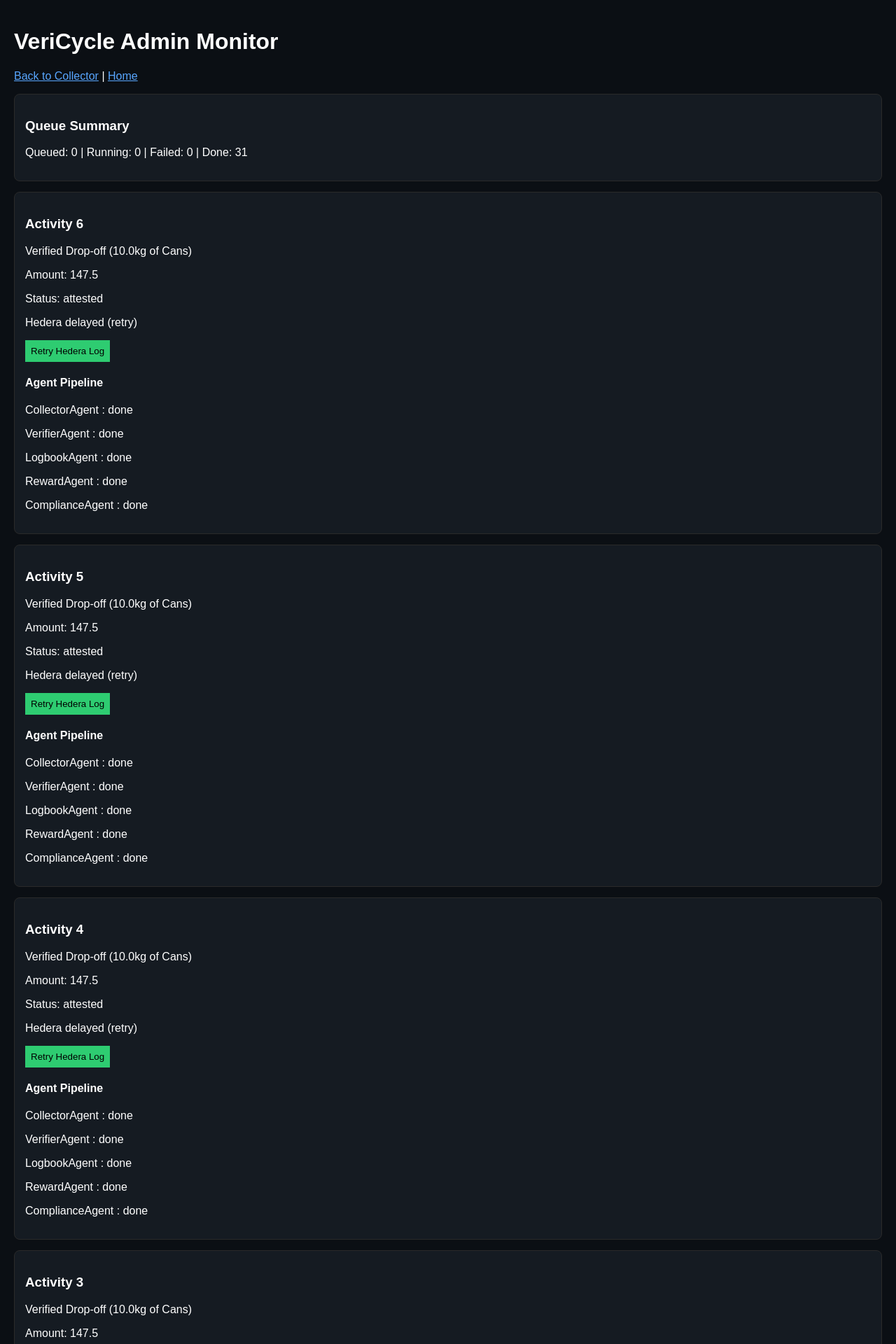
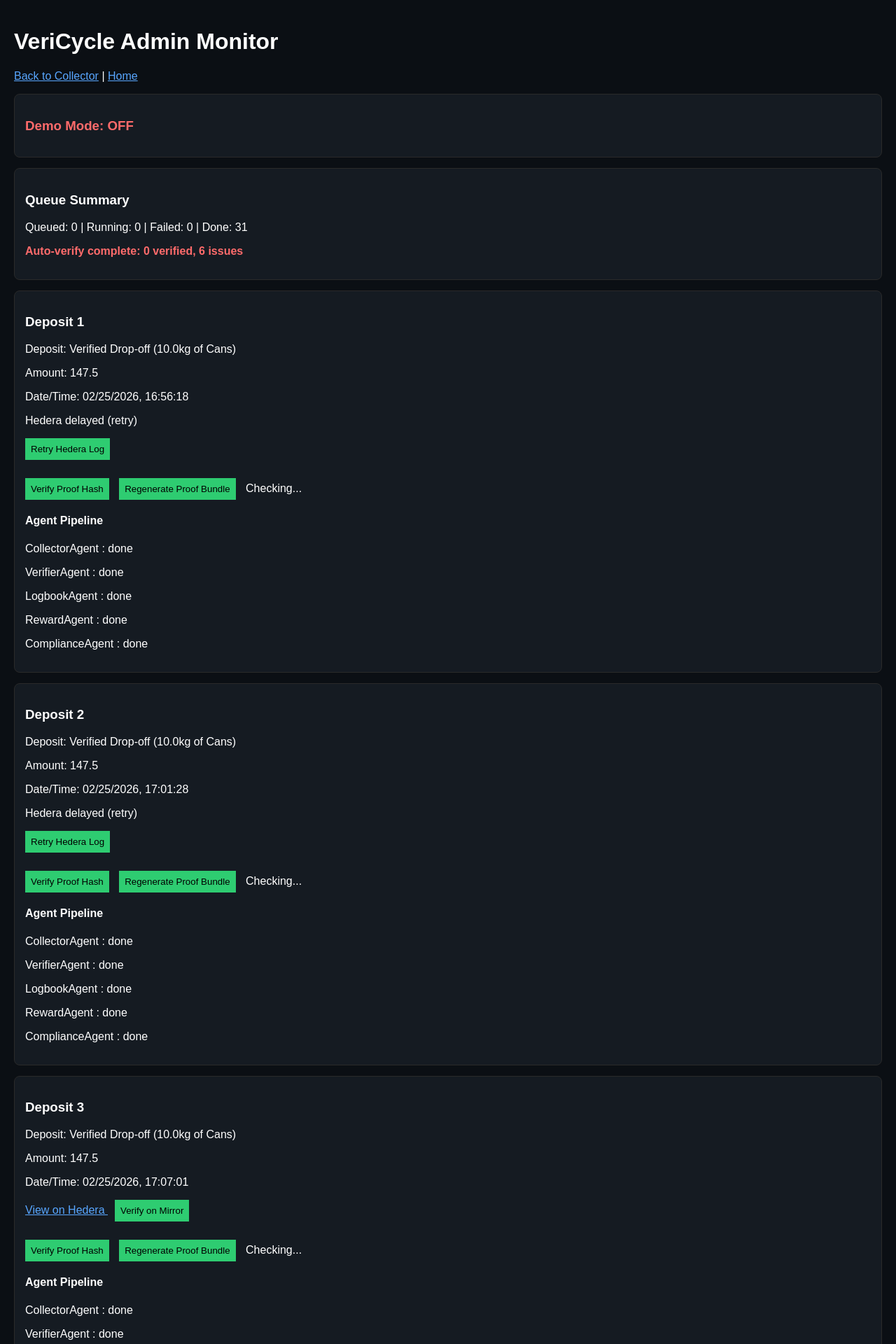
Before and after one commit to commit-to-Noma/VeriCycle, a Flask app: page /admin/monitor in a window 1280 px wide. Shown: the top 1920 px of the page at 70% size. Run offline with Flask 3, Linux system fonts and the light colour scheme; data comes from the database, SQL or seed files in the repository; both versions use the stored data as it was after the commit.

Commit message:
feat: Refactor proof hash generation in LogbookAgent and VerifierAgent; add demo mode handling and auto-verification in admin monitor

```diff
--- a/app.py
+++ b/app.py
@@ -32,6 +32,7 @@ import subprocess
 import os
 import requests
 import json
+import hashlib
 import re
 import threading
 from sqlalchemy.exc import OperationalError
@@ -47,6 +48,7 @@ app = Flask(__name__)
 app.config['SECRET_KEY'] = 'a-really-secret-key-that-you-should-change'
 app.config['SQLALCHEMY_DATABASE_URI'] = 'sqlite:///' + os.path.join(basedir, 'vericycle.db')
 app.config['SQLALCHEMY_TRACK_MODIFICATIONS'] = False
+DEMO_MODE = os.getenv("DEMO_MODE", "0") == "1"
 
 # -----------------------------------------------------------------
 # 2. INITIALIZE TOOLS
@@ -90,6 +92,27 @@ login_manager.login_message_category = None
 from models import User, Activity, Location, WasteSchedule, HouseholdProfile, PickupEvent, AgentLog, AgentTask
 from extensions import db as _db  # ensure db is available for seed helper
 from agents.proof_utils import build_proof_hash
+
+
+def stable_proof_input(bundle: dict) -> dict:
+    """
+    Return only stable fields for proof hashing.
+    Excludes transient pipeline/task fields to prevent hash drift.
+    """
+    return {
+        "vericycle_version": bundle.get("vericycle_version"),
+        "activity_id": bundle.get("activity_id"),
+        "timestamp": bundle.get("timestamp"),
+        "user": bundle.get("user"),
+        "description": bundle.get("description"),
+        "amount": bundle.get("amount"),
+        "stage": bundle.get("stage"),
+    }
+
+
+def compute_proof_sha256(stable_dict: dict) -> str:
+    canonical = json.dumps(stable_dict, sort_keys=True, separators=(",", ":"), ensure_ascii=False)
+    return hashlib.sha256(canonical.encode("utf-8")).hexdigest()
 
 
 def seed_layer0_if_empty():
@@ -139,22 +162,24 @@ def ensure_activity_columns():
 
 def backfill_activity_proof_hashes():
     try:
-        missing = Activity.query.filter(
-            (Activity.proof_hash.is_(None)) | (Activity.proof_hash == "")
-        ).all()
-        if not missing:
+        activities = Activity.query.all()
+        if not activities:
             return
 
-        for act in missing:
+        for act in activities:
             user = db.session.get(User, act.user_id)
-            act.proof_hash = build_proof_hash(
-                activity_id=act.id,
-                user_email=(user.email if user else ""),
-                amount=act.amount,
-                description=act.desc,
-                created_at=act.timestamp,
-                verifier_trust_weight=act.trust_weight,
-            )
+            bundle = {
+                "vericycle_version": "hackathon-2026",
+                "activity_id": act.id,
+                "timestamp": act.timestamp,
+                "user": (user.email if user else ""),
+                "description": act.desc,
+                "amount": float(act.amount) if act.amount is not None else None,
+                "stage": "recorded",
+            }
+            stable_hash = compute_proof_sha256(stable_proof_input(bundle))
+            if act.proof_hash != stable_hash:
+                act.proof_hash = stable_hash
             if not getattr(act, "logbook_status", None):
                 act.logbook_status = "anchored" if act.hedera_tx_id else "pending"
 
@@ -775,14 +800,16 @@ def simulate_deposit():
         db.session.add(activity)
         db.session.commit()
 
-        activity.proof_hash = build_proof_hash(
-            activity_id=activity.id,
-            user_email=current_user.email,
-            amount=activity.amount,
-            description=activity.desc,
-            created_at=activity.timestamp,
-            verifier_trust_weight=activity.trust_weight,
-        )
+        stable_bundle = {
+            "vericycle_version": "hackathon-2026",
+            "activity_id": activity.id,
+            "timestamp": activity.timestamp,
+            "user": current_user.email,
+            "description": activity.desc,
+            "amount": float(activity.amount) if activity.amount is not None else None,
+            "stage": "recorded",
+        }
+        activity.proof_hash = compute_proof_sha256(stable_proof_input(stable_bundle))
         db.session.commit()
 
         activity_id = activity.id
@@ -964,29 +991,95 @@ def download_proof_bundle(activity_id):
     if activity.user_id != current_user.id and current_user.role not in ('admin', 'center'):
         abort(403)
 
-    user = db.session.get(User, activity.user_id)
-    bundle = {
-        "activity_id": activity.id,
-        "user_email": user.email if user else None,
-        "timestamp": activity.timestamp,
-        "description": activity.desc,
-        "amount": activity.amount,
-        "status": activity.status,
-        "pipeline_stage": activity.pipeline_stage,
-        "trust_weight": activity.trust_weight,
-        "proof_hash": activity.proof_hash,
-        "logbook_status": activity.logbook_status,
-        "hedera_tx_id": activity.hedera_tx_id,
-        "last_error": activity.last_error,
-    }
+    payload_data = _build_proof_payload(activity=activity)
+    proof_sha256 = _compute_proof_sha256(payload_data)
+    payload_data["proof_sha256"] = proof_sha256
+    payload_data["proof_hash"] = proof_sha256
+    payload_data["proof_hash_basis"] = "stable_fields_v1"
+    payload_data["proof_hash_fields"] = list(stable_proof_input(payload_data).keys())
 
-    payload = json.dumps(bundle, indent=2).encode('utf-8')
+    if activity.proof_hash != proof_sha256:
+        activity.proof_hash = proof_sha256
+        try:
+            db.session.commit()
+        except Exception:
+            db.session.rollback()
+
+    payload = json.dumps(payload_data, indent=2, ensure_ascii=False).encode('utf-8')
     return send_file(
         io.BytesIO(payload),
         mimetype='application/json',
         as_attachment=True,
         download_name=f'proof-bundle-{activity.id}.json'
     )
+
+
+def _build_proof_payload(activity=None, fallback_activity_id='', fallback_timestamp='', fallback_desc='', fallback_amount=0.0, fallback_user=''):
+    tasks = []
+    if activity:
+        tasks = (
+            AgentTask.query
+            .filter_by(activity_id=activity.id)
+            .order_by(AgentTask.id.asc())
+            .all()
+        )
+
+    latest_by_agent = {}
+    for task in tasks:
+        latest_by_agent[task.agent_name] = task
+
+    pipeline_order = ["CollectorAgent", "VerifierAgent", "LogbookAgent", "RewardAgent", "ComplianceAgent"]
+
+    def _agent_sort_key(agent_name: str):
+        try:
+            return (pipeline_order.index(agent_name), agent_name)
+        except ValueError:
+            return (len(pipeline_order), agent_name)
+
+    agent_approvals = []
+    for agent_name in sorted(latest_by_agent.keys(), key=_agent_sort_key):
+        task = latest_by_agent[agent_name]
+        agent_approvals.append({
+            "agent": task.agent_name,
+            "status": task.status,
+            "attempts": task.attempts,
+            "last_error": task.last_error,
+        })
+
+    effective_activity_id = activity.id if activity else (fallback_activity_id or "")
+    effective_timestamp = activity.timestamp if activity else (fallback_timestamp or datetime.now(timezone.utc).isoformat())
+    activity_user_email = None
+    if activity:
+        rel_user = getattr(activity, "user", None)
+        if rel_user is not None:
+            activity_user_email = getattr(rel_user, "email", None)
+        if not activity_user_email and getattr(activity, "user_id", None):
+            db_user = db.session.get(User, activity.user_id)
+            activity_user_email = db_user.email if db_user else None
+
+    effective_user = activity_user_email or fallback_user or ""
+    effective_description = getattr(activity, "desc", "") if activity else fallback_desc
+    effective_amount = activity.amount if activity and activity.amount is not None else fallback_amount
+    effective_stage = "recorded"
+    effective_hedera_tx_id = activity.hedera_tx_id if activity else None
+
+    payload_data = {
+        "vericycle_version": "hackathon-2026",
+        "activity_id": effective_activity_id,
+        "timestamp": effective_timestamp.isoformat() if hasattr(effective_timestamp, "isoformat") else str(effective_timestamp),
+        "user": effective_user,
+        "description": effective_description,
+        "amount": float(effective_amount) if effective_amount is not None else None,
+        "stage": effective_stage,
+        "hedera_tx_id": effective_hedera_tx_id,
+        "agent_approvals": agent_approvals,
+    }
+    return payload_data
+
+
+def _compute_proof_sha256(payload_data: dict):
+    stable = stable_proof_input(payload_data)
+    return compute_proof_sha256(stable)
 
 
 @app.get('/api/proof-bundle-generated')
@@ -996,7 +1089,6 @@ def download_generated_proof_bundle():
     timestamp = request.args.get('timestamp', '')
     desc = request.args.get('desc', '')
     amount_raw = request.args.get('amount', '0')
-    trust_weight_raw = request.args.get('trust_weight', '0.85')
     user_email = request.args.get('user_email') or current_user.email
 
     try:
@@ -1004,42 +1096,82 @@ def download_generated_proof_bundle():
     except Exception:
         amount = 0.0
 
+    activity = None
     try:
-        trust_weight = float(trust_weight_raw)
+        parsed_activity_id = int(activity_id)
+        activity = db.session.get(Activity, parsed_activity_id)
     except Exception:
-        trust_weight = 0.85
+        activity = None
 
-    proof_hash = build_proof_hash(
-        activity_id=activity_id,
-        user_email=user_email,
-        amount=amount,
-        description=desc,
-        created_at=timestamp,
-        verifier_trust_weight=trust_weight,
+    payload_data = _build_proof_payload(
+        activity=activity,
+        fallback_activity_id=activity_id,
+        fallback_timestamp=timestamp,
+        fallback_desc=desc,
+        fallback_amount=amount,
+        fallback_user=user_email,
     )
 
-    bundle = {
-        "activity_id": activity_id,
-        "user_email": user_email,
-        "timestamp": timestamp,
-        "description": desc,
-        "amount": amount,
-        "status": "verified",
-        "pipeline_stage": "attested",
-        "trust_weight": trust_weight,
-        "proof_hash": proof_hash,
-        "logbook_status": "pending",
-        "hedera_tx_id": None,
-        "last_error": None,
-    }
+    proof_sha256 = _compute_proof_sha256(payload_data)
+    payload_data["proof_sha256"] = proof_sha256
+    payload_data["proof_hash"] = proof_sha256
+    payload_data["proof_hash_basis"] = "stable_fields_v1"
+    payload_data["proof_hash_fields"] = list(stable_proof_input(payload_data).keys())
 
-    payload = json.dumps(bundle, indent=2).encode('utf-8')
+    if activity and activity.proof_hash != proof_sha256:
+        activity.proof_hash = proof_sha256
+        try:
+            db.session.commit()
+        except Exception:
+            db.session.rollback()
+
+    payload = json.dumps(payload_data, indent=2, ensure_ascii=False).encode('utf-8')
     return send_file(
         io.BytesIO(payload),
         mimetype='application/json',
         as_attachment=True,
-        download_name=f'proof-bundle-{activity_id or "generated"}.json'
+        download_name=f'proof-bundle-{payload_data.get("activity_id") or "generated"}.json'
     )
+
+
+@app.get('/api/proof-verify/<int:activity_id>')
+@login_required
+def verify_proof_bundle(activity_id):
+    activity = db.session.get(Activity, activity_id)
+    if not activity:
+        abort(404)
+    if activity.user_id != current_user.id and current_user.role not in ('admin', 'center'):
+        abort(403)
+
+    payload_data = _build_proof_payload(activity=activity)
+    recomputed_hash = _compute_proof_sha256(payload_data)
+    stored_hash = (activity.proof_hash or "").strip().lower()
+
+    if not stored_hash:
+        stored_hash = recomputed_hash.lower()
+        activity.proof_hash = recomputed_hash
+        try:
+            db.session.commit()
+        except Exception:
+            db.session.rollback()
+
+    hash_match = stored_hash == recomputed_hash.lower()
+
+    return jsonify({
+        "ok": True,
+        "activity_id": activity.id,
+        "match": hash_match,
+        "stored": activity.proof_hash,
+        "computed": recomputed_hash,
+        "basis": "stable_fields_v1",
+        "fields": list(stable_proof_input(payload_data).keys()),
+        "hash_match": hash_match,
+        "stored_hash": activity.proof_hash,
+        "recomputed_hash": recomputed_hash,
+        "hedera_tx_id": activity.hedera_tx_id,
+        "proof_exists_without_hedera": True,
+        "verified_at": datetime.now(timezone.utc).isoformat()
+    })
 
 
 @app.route('/api/agent-status')
@@ -1199,9 +1331,14 @@ def admin_monitor():
     return render_template('admin_monitor.html')
 
 
+@app.route('/api/config')
+def api_config():
+    return jsonify({"demo_mode": DEMO_MODE})
+
+
 @app.route('/api/admin/activities')
 def api_admin_activities():
-    activities = Activity.query.order_by(Activity.timestamp.desc()).all()
+    activities = Activity.query.order_by(Activity.timestamp.asc()).all()
 
     result = []
 
--- a/templates/admin_monitor.html
+++ b/templates/admin_monitor.html
@@ -44,6 +44,25 @@ cursor: pointer;
 
 }
 
+.verify-badge {
+display: inline-block;
+padding: 4px 8px;
+border-radius: 6px;
+font-size: 12px;
+font-weight: 700;
+margin-left: 10px;
+}
+
+.verify-badge.ok {
+background: #0b6623;
+color: #ffffff;
+}
+
+.verify-badge.bad {
+background: #B71C1C;
+color: #ffffff;
+}
+
 a {
 
 color: #58a6ff;
@@ -63,11 +82,26 @@ color: #58a6ff;
 	<a href="/home">Home</a>
 </p>
 
+<div class="card" id="demo-mode-card">Demo Mode: loading...</div>
+
 <div class="card" id="queue-summary">Queue: loading...</div>
 
 <div id="activities"></div>
 
 <script>
+
+fetch("/api/config")
+	.then(r => r.json())
+	.then(cfg => {
+		const el = document.getElementById("demo-mode-card");
+		const on = !!(cfg && cfg.demo_mode);
+		el.innerHTML = `<h3>Demo Mode: ${on ? "ON" : "OFF"}</h3>`;
+		el.style.color = on ? "#9ad7a6" : "#ff6b6b";
+	})
+	.catch(() => {
+		const el = document.getElementById("demo-mode-card");
+		el.innerHTML = "<h3>Demo Mode: unavailable</h3>";
+	});
 
 fetch("/api/admin/queue")
 	.then(r => r.json())
@@ -76,6 +110,7 @@ fetch("/api/admin/queue")
 		el.innerHTML = `
 			<h3>Queue Summary</h3>
 			<p>Queued: ${q.queued ?? 0} | Running: ${q.running ?? 0} | Failed: ${q.failed ?? 0} | Done: ${q.done ?? 0}</p>
+			<p id="auto-verify-status" style="margin-top:8px;color:#9ad7a6;font-weight:600;">Auto-verify pending...</p>
 		`;
 	})
 	.catch(() => {
@@ -89,24 +124,52 @@ fetch("/api/admin/activities")
 
 .then(data => {
 const container = document.getElementById("activities");
+const autoVerifyStatus = document.getElementById("auto-verify-status");
 
 if (!data || data.length === 0) {
 container.innerHTML = "<div class='card'><p>No activities yet. Create a deposit from /collector, then refresh.</p></div>";
+if (autoVerifyStatus) {
+	autoVerifyStatus.textContent = "Auto-verify complete: no activities";
+	autoVerifyStatus.style.color = "#9ad7a6";
+}
 return;
 }
 
+let autoTotal = data.length;
+let autoDone = 0;
+let autoVerified = 0;
+let autoMismatch = 0;
+
+if (autoVerifyStatus) {
+	autoVerifyStatus.textContent = `Auto-verify running... (0/${autoTotal})`;
+	autoVerifyStatus.style.color = "#d8dee9";
+}
+
 data.forEach(a => {
+const parsedTime = new Date(a.timestamp);
+const exactTime = Number.isNaN(parsedTime.getTime())
+	? (a.timestamp || "Unknown")
+	: parsedTime.toLocaleString([], {
+		year: "numeric",
+		month: "2-digit",
+		day: "2-digit",
+		hour: "2-digit",
+		minute: "2-digit",
+		second: "2-digit",
+		hour12: false
+	});
+
 let html = `
 
 <div class="card">
 
-<h3>Activity ${a.id}</h3>
+<h3>Deposit ${a.id}</h3>
 
-<p>${a.desc}</p>
+<p>Deposit: ${a.desc || "Not specified"}</p>
 
 <p>Amount: ${a.amount}</p>
 
-<p>Status: ${a.stage}</p>
+<p>Date/Time: ${exactTime}</p>
 
 `;
 
@@ -129,6 +192,12 @@ html += `<p>Hedera delayed (retry)</p>
 
 }
 
+html += `<p>
+<button style="margin-top:10px" onclick="verifyProof(${a.id})">Verify Proof Hash</button>
+<button style="margin-top:10px;margin-left:10px" onclick="regenerateProof(${a.id})">Regenerate Proof Bundle</button>
+<span id="proof_${a.id}" style="margin-left:10px"></span>
+</p>`;
+
 html += `<h4>Agent Pipeline</h4>`;
 
 (a.tasks || []).forEach(t => {
@@ -140,6 +209,22 @@ html += `<p>${t.agent} : ${t.status}</p>`;
 html += "</div>";
 
 container.innerHTML += html;
+
+verifyProof(a.id).then(result => {
+	autoDone += 1;
+	if (result === "verified") autoVerified += 1;
+	if (result === "mismatch" || result === "error") autoMismatch += 1;
+
+	if (autoVerifyStatus) {
+		if (autoDone < autoTotal) {
+			autoVerifyStatus.textContent = `Auto-verify running... (${autoDone}/${autoTotal})`;
+			autoVerifyStatus.style.color = "#d8dee9";
+		} else {
+			autoVerifyStatus.textContent = `Auto-verify complete: ${autoVerified} verified, ${autoMismatch} issues`;
+			autoVerifyStatus.style.color = autoMismatch > 0 ? "#ff6b6b" : "#9ad7a6";
+		}
+	}
+});
 
 });
 });
@@ -177,6 +262,64 @@ fetch("/api/mirror-verify/" + id)
 	});
 }
 
+function verifyProof(id){
+const el = document.getElementById("proof_" + id);
+if (!el) return Promise.resolve("error");
+el.textContent = "Checking...";
+el.className = "";
+
+const timeoutMs = 10000;
+const timeoutPromise = new Promise((_, reject) => {
+	setTimeout(() => reject(new Error("timeout")), timeoutMs);
+});
+
+return Promise.race([fetch("/api/proof-verify/" + id), timeoutPromise])
+	.then(async r => {
+		if (!r || !r.ok) {
+			const j = r ? await r.json().catch(() => ({})) : {};
+			throw j;
+		}
+		return r.json();
+	})
+	.then(data => {
+		const match = !!(data && (data.match === true || data.hash_match === true));
+		if (match) {
+			el.textContent = "Proof hash OK";
+			el.className = "verify-badge ok";
+			return "verified";
+		}
+		el.textContent = "Proof hash MISMATCH";
+		el.className = "verify-badge bad";
+		return "mismatch";
+	})
+	.catch(() => {
+		el.textContent = "Proof verify error";
+		el.className = "verify-badge bad";
+		return "error";
+	});
+}
+
+function regenerateProof(id){
+const el = document.getElementById("proof_" + id);
+if (el) {
+	el.textContent = "Regenerating...";
+	el.className = "";
+}
+
+fetch("/api/proof-bundle/" + id)
+	.then(r => {
+		if (!r.ok) throw new Error("regen failed");
+		return r.blob();
+	})
+	.then(() => verifyProof(id))
+	.catch(() => {
+		if (el) {
+			el.textContent = "Proof regenerate failed";
+			el.className = "verify-badge bad";
+		}
+	});
+}
+
 </script>
 
 </body>
```
Also changed, not shown: agents/logbook_agent.py (+19 -9 lines), agents/verifier_agent.py (+11 -9 lines), vericycle.db.
